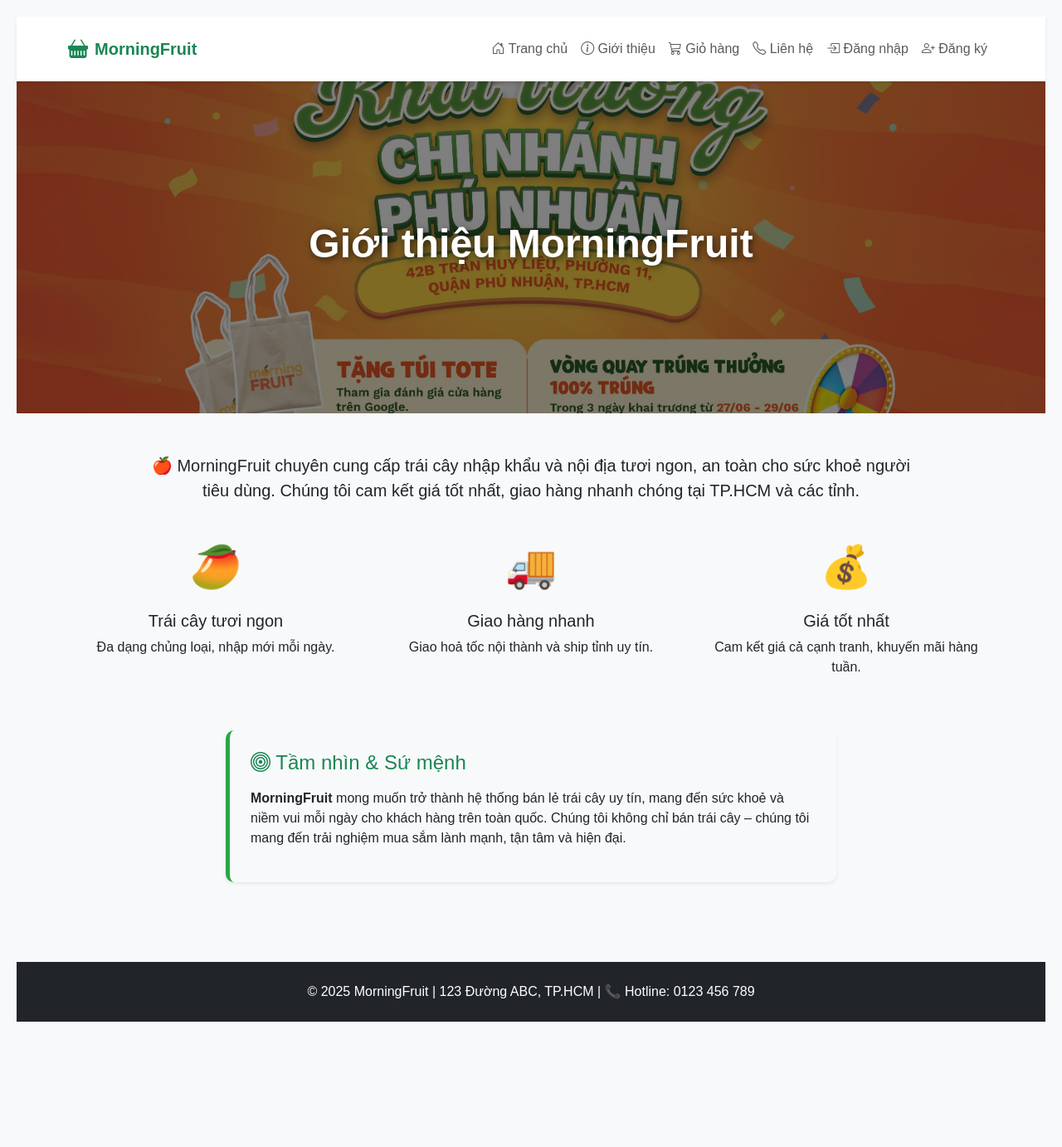
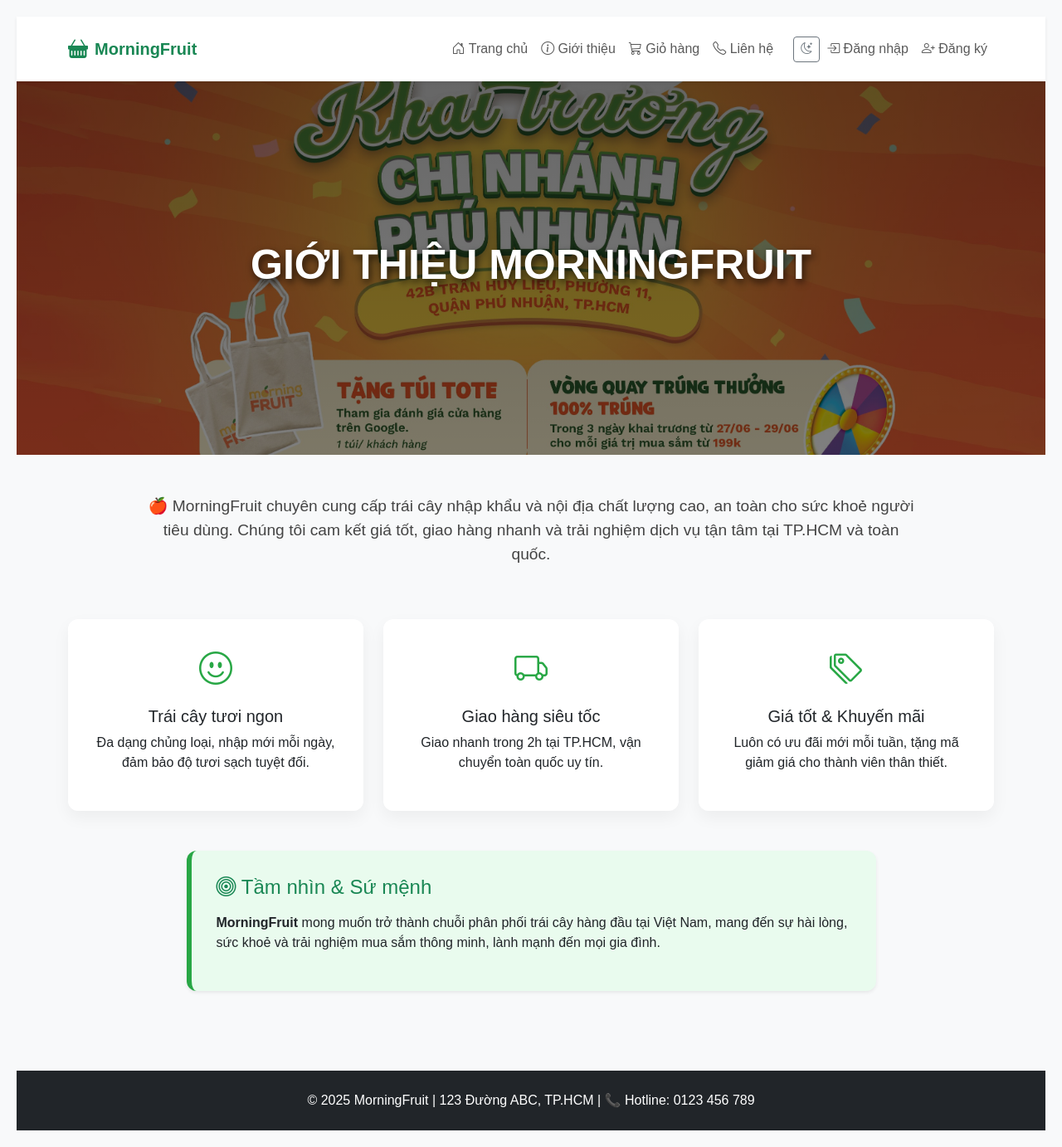
Before and after one commit to thanhduy040204/web_php, a PHP site: page /Webphp/views/about.php in a window 1280 px wide. Shown: the whole page at 83% size. Before the commit the page ends 1231 px from the top, so only its background shows below. Run offline with PHP 8.4, Linux system fonts and the light colour scheme.

Commit message:
update giao diện , thêm tính năng quên mật khẩu cho phép người dùng reset lại mật khẩu thông qua việc nhập mã code trên gmail để xác thực

```diff
--- a/assets/css/style.css
+++ b/assets/css/style.css
@@ -83,3 +83,7 @@
 .btn-buy:hover {
   background-color: #e65c00;
 }
+
+a.nav-link, p, h1, h2, h3, h4, h5 {
+  transition: color 0.3s ease;
+}
--- a/components/navbar.php
+++ b/components/navbar.php
@@ -1,7 +1,7 @@
 <?php if (session_status() === PHP_SESSION_NONE) session_start(); ?>
-<nav class="navbar navbar-expand-lg navbar-light bg-white shadow-sm sticky-top py-3">
+<nav class="navbar navbar-expand-lg navbar-light bg-white shadow-sm sticky-top py-3" id="mainNavbar">
   <div class="container">
-    <a class="navbar-brand text-success fw-bold d-flex align-items-center" href="index.php">
+    <a class="navbar-brand fw-bold d-flex align-items-center text-success" href="index.php">
       <i class="bi bi-basket-fill me-2 fs-4"></i> MorningFruit
     </a>
     <button class="navbar-toggler" type="button" data-bs-toggle="collapse" data-bs-target="#navbarNav">
@@ -17,16 +17,22 @@
           <a class="nav-link" href="about.php"><i class="bi bi-info-circle"></i> Giới thiệu</a>
         </li>
         <li class="nav-item">
-          <a class="nav-link" href="/cart/cart.php"><i class="bi bi-cart3"></i> Giỏ hàng</a>
+          <a class="nav-link" href="/webphp/cart/cart.php"><i class="bi bi-cart3"></i> Giỏ hàng</a>
         </li>
-        <!-- ✅ Mục Liên hệ mới -->
         <li class="nav-item">
           <a class="nav-link" href="contact.php"><i class="bi bi-telephone"></i> Liên hệ</a>
         </li>
 
+        <!-- Toggle Dark/Light -->
+        <li class="nav-item">
+          <button id="toggle-theme" class="btn btn-sm btn-outline-secondary ms-3" title="Chuyển giao diện">
+            <i class="bi bi-moon-stars" id="theme-icon"></i>
+          </button>
+        </li>
+
         <?php if (isset($_SESSION['user'])) { ?>
           <li class="nav-item">
-            <span class="nav-link text-success"><i class="bi bi-person-check"></i> Xin chào, <?php echo $_SESSION['user']; ?></span>
+            <span class="nav-link text-success"><i class="bi bi-person-check"></i> Xin chào, <?= $_SESSION['user']; ?></span>
           </li>
           <li class="nav-item">
             <a class="nav-link text-danger" href="logout_user.php"><i class="bi bi-box-arrow-right"></i> Đăng xuất</a>
@@ -43,3 +49,34 @@
     </div>
   </div>
 </nav>
+
+<!-- Dark/Light Toggle Script -->
+<script>
+  const toggleBtn = document.getElementById('toggle-theme');
+  const body = document.body;
+  const icon = document.getElementById('theme-icon');
+  const navbar = document.getElementById('mainNavbar');
+
+  function setTheme(mode) {
+    if (mode === 'dark') {
+      body.classList.add('bg-dark', 'text-light');
+      navbar.classList.replace('bg-white', 'bg-dark');
+      icon.classList.replace('bi-moon-stars', 'bi-sun');
+    } else {
+      body.classList.remove('bg-dark', 'text-light');
+      navbar.classList.replace('bg-dark', 'bg-white');
+      icon.classList.replace('bi-sun', 'bi-moon-stars');
+    }
+  }
+
+  // Load từ localStorage
+  const savedTheme = localStorage.getItem('theme') || 'light';
+  setTheme(savedTheme);
+
+  toggleBtn.addEventListener('click', () => {
+    const currentTheme = body.classList.contains('bg-dark') ? 'dark' : 'light';
+    const newTheme = currentTheme === 'dark' ? 'light' : 'dark';
+    setTheme(newTheme);
+    localStorage.setItem('theme', newTheme);
+  });
+</script>
--- a/views/about.php
+++ b/views/about.php
@@ -12,42 +12,51 @@
   <link href="https://cdn.jsdelivr.net/npm/bootstrap@5.3.2/dist/css/bootstrap.min.css" rel="stylesheet">
   <link rel="stylesheet" href="https://cdn.jsdelivr.net/npm/bootstrap-icons@1.10.5/font/bootstrap-icons.css">
   <link href="https://unpkg.com/aos@2.3.1/dist/aos.css" rel="stylesheet">
-  <link rel="stylesheet" href="../assets/css/style.css?v=2">
+  <link rel="stylesheet" href="../assets/css/style.css?v=3">
 
   <style>
     .about-banner {
-      background: url('../assets/images/banner3.jpg') center/cover no-repeat;
-      height: 400px;
-      position: relative;
+      background: linear-gradient(rgba(0,0,0,0.6), rgba(0,0,0,0.5)), url('../assets/images/banner3.jpg') center/cover no-repeat;
+      height: 450px;
       display: flex;
       justify-content: center;
       align-items: center;
     }
-    .about-banner::before {
-      content: "";
-      position: absolute;
-      inset: 0;
-      background: rgba(0,0,0,0.5);
-    }
     .about-banner h1 {
-      color: white;
-      font-size: 48px;
-      font-weight: bold;
-      position: relative;
-      z-index: 1;
-      text-shadow: 2px 2px 8px rgba(0,0,0,0.6);
+      color: #fff;
+      font-size: 50px;
+      font-weight: 800;
+      text-shadow: 2px 4px 10px rgba(0,0,0,0.7);
+      text-transform: uppercase;
     }
 
+    .lead-custom {
+      font-size: 1.2rem;
+      color: #444;
+    }
+
+    .feature-card {
+      background: #fff;
+      padding: 30px;
+      border-radius: 12px;
+      box-shadow: 0 8px 20px rgba(0,0,0,0.05);
+      transition: all 0.3s ease;
+    }
+    .feature-card:hover {
+      transform: translateY(-5px);
+      box-shadow: 0 10px 30px rgba(0,0,0,0.08);
+    }
     .feature-icon {
-      font-size: 50px;
+      font-size: 40px;
       color: #28a745;
       margin-bottom: 15px;
     }
+
     .mission-box {
-      background: #f8f9fa;
-      border-left: 5px solid #28a745;
-      border-radius: 10px;
-      padding: 25px;
+      background: #e9fbee;
+      border-left: 6px solid #28a745;
+      border-radius: 12px;
+      padding: 30px;
     }
   </style>
 </head>
@@ -62,37 +71,46 @@
 
 <!-- About Content -->
 <div class="container py-5">
-  <div class="row justify-content-center mb-4">
+  <!-- Intro -->
+  <div class="row justify-content-center mb-5">
     <div class="col-md-10 text-center" data-aos="fade-up">
-      <p class="lead">🍎 <strong>MorningFruit</strong> chuyên cung cấp trái cây nhập khẩu và nội địa tươi ngon, an toàn cho sức khoẻ người tiêu dùng. Chúng tôi cam kết giá tốt nhất, giao hàng nhanh chóng tại TP.HCM và các tỉnh.</p>
+      <p class="lead lead-custom">
+        <strong>🍎 MorningFruit</strong> chuyên cung cấp trái cây nhập khẩu và nội địa chất lượng cao, an toàn cho sức khoẻ người tiêu dùng. Chúng tôi cam kết giá tốt, giao hàng nhanh và trải nghiệm dịch vụ tận tâm tại TP.HCM và toàn quốc.
+      </p>
     </div>
   </div>
 
-  <!-- Feature Icons -->
-  <div class="row text-center mb-5">
+  <!-- Features -->
+  <div class="row text-center mb-5 g-4">
     <div class="col-md-4" data-aos="zoom-in">
-      <div class="feature-icon">🥭</div>
-      <h5>Trái cây tươi ngon</h5>
-      <p>Đa dạng chủng loại, nhập mới mỗi ngày.</p>
+      <div class="feature-card">
+        <div class="feature-icon"><i class="bi bi-emoji-smile"></i></div>
+        <h5>Trái cây tươi ngon</h5>
+        <p>Đa dạng chủng loại, nhập mới mỗi ngày, đảm bảo độ tươi sạch tuyệt đối.</p>
+      </div>
     </div>
     <div class="col-md-4" data-aos="zoom-in" data-aos-delay="100">
-      <div class="feature-icon">🚚</div>
-      <h5>Giao hàng nhanh</h5>
-      <p>Giao hoả tốc nội thành và ship tỉnh uy tín.</p>
+      <div class="feature-card">
+        <div class="feature-icon"><i class="bi bi-truck"></i></div>
+        <h5>Giao hàng siêu tốc</h5>
+        <p>Giao nhanh trong 2h tại TP.HCM, vận chuyển toàn quốc uy tín.</p>
+      </div>
     </div>
     <div class="col-md-4" data-aos="zoom-in" data-aos-delay="200">
-      <div class="feature-icon">💰</div>
-      <h5>Giá tốt nhất</h5>
-      <p>Cam kết giá cả cạnh tranh, khuyến mãi hàng tuần.</p>
+      <div class="feature-card">
+        <div class="feature-icon"><i class="bi bi-tags"></i></div>
+        <h5>Giá tốt & Khuyến mãi</h5>
+        <p>Luôn có ưu đãi mới mỗi tuần, tặng mã giảm giá cho thành viên thân thiết.</p>
+      </div>
     </div>
   </div>
 
   <!-- Mission -->
   <div class="row justify-content-center">
-    <div class="col-md-8" data-aos="fade-up">
+    <div class="col-md-9" data-aos="fade-up">
       <div class="mission-box shadow-sm">
         <h4 class="text-success mb-3"><i class="bi bi-bullseye"></i> Tầm nhìn & Sứ mệnh</h4>
-        <p><strong>MorningFruit</strong> mong muốn trở thành hệ thống bán lẻ trái cây uy tín, mang đến sức khoẻ và niềm vui mỗi ngày cho khách hàng trên toàn quốc. Chúng tôi không chỉ bán trái cây – chúng tôi mang đến trải nghiệm mua sắm lành mạnh, tận tâm và hiện đại.</p>
+        <p><strong>MorningFruit</strong> mong muốn trở thành chuỗi phân phối trái cây hàng đầu tại Việt Nam, mang đến sự hài lòng, sức khoẻ và trải nghiệm mua sắm thông minh, lành mạnh đến mọi gia đình.</p>
       </div>
     </div>
   </div>
@@ -104,7 +122,7 @@
 <script src="https://cdn.jsdelivr.net/npm/bootstrap@5.3.2/dist/js/bootstrap.bundle.min.js"></script>
 <script src="https://unpkg.com/aos@2.3.1/dist/aos.js"></script>
 <script>
-  AOS.init();
+  AOS.init({ duration: 1000 });
 </script>
 </body>
 </html>
--- a/views/login_user.php
+++ b/views/login_user.php
@@ -73,7 +73,8 @@
     </div>
     <button type="submit" name="login" class="btn btn-success w-100">Đăng nhập</button>
     <div class="text-center mt-3">
-      <small>Chưa có tài khoản? <a href="register.php">Đăng ký</a></small>
+      <small>Chưa có tài khoản? <a href="register.php">Đăng ký</a></small><br>
+      <small><a href="forgot_password.php">Quên mật khẩu?</a></small>
     </div>
   </form>
 </div>
```
Also changed, not shown: views/forgot_password.php (added, +78 -0 lines), views/reset_otp_verify.php (added, +38 -0 lines), views/reset_password.php (added, +45 -0 lines), views/revenue.php (+75 -39 lines), assets/images/mangcau.jpg (added).
